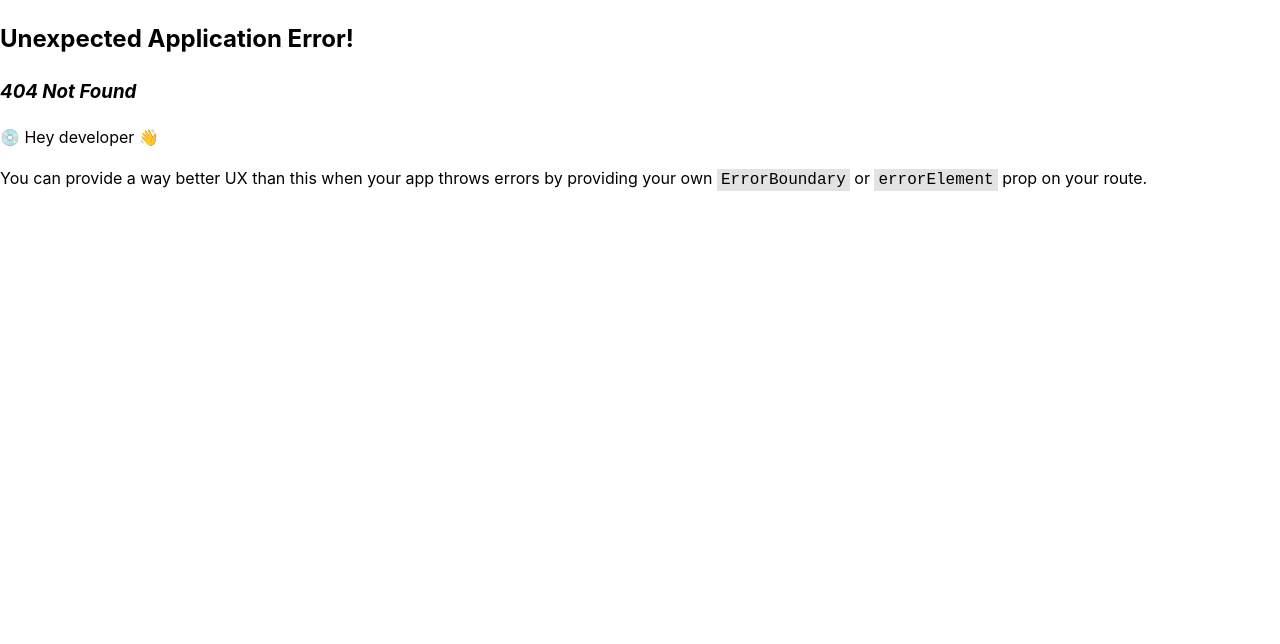
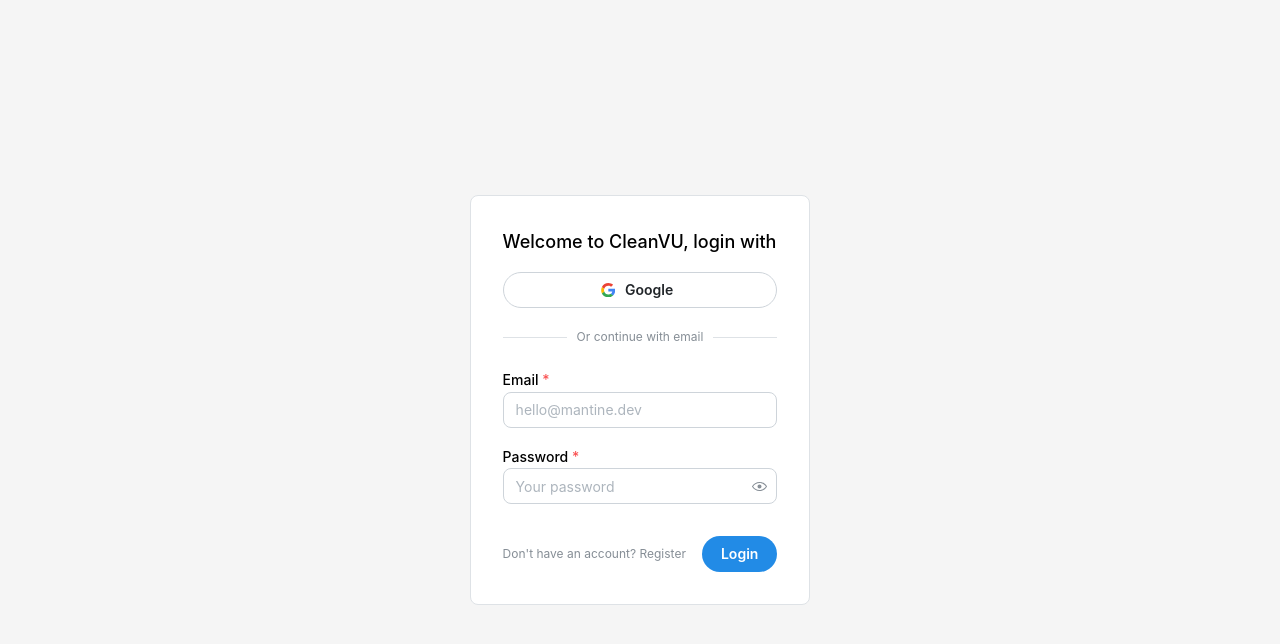
Before and after one commit to CleanVU/cleanvu-frontend, a React (Vite) app: page /auth in a window 1280 px wide. Before the commit this address had no page. Shown: the top 644 px of the page. Built offline with nearby package versions, Linux system fonts and the light colour scheme.

Commit message:
Auth page UI

```diff
--- a/package.json
+++ b/package.json
@@ -14,7 +14,7 @@
     "@fortawesome/free-solid-svg-icons": "^6.5.1",
     "@fortawesome/react-fontawesome": "^0.2.0",
     "@mantine/core": "^7.4.2",
-    "@mantine/form": "^7.4.2",
+    "@mantine/form": "^7.5.2",
     "@mantine/hooks": "^7.4.2",
     "@tanstack/react-query": "^5.17.19",
     "axios": "^1.6.5",
--- /dev/null
+++ b/src/components/GoogleButton/GoogleButton.tsx
@@ -0,0 +1,38 @@
+import { Button, ButtonProps } from "@mantine/core";
+
+const GoogleIcon = (props: React.ComponentPropsWithoutRef<"svg">) => {
+  return (
+    <svg
+      xmlns="http://www.w3.org/2000/svg"
+      preserveAspectRatio="xMidYMid"
+      viewBox="0 0 256 262"
+      style={{ width: "0.9rem", height: "0.9rem" }}
+      {...props}
+    >
+      <path
+        fill="#4285F4"
+        d="M255.878 133.451c0-10.734-.871-18.567-2.756-26.69H130.55v48.448h71.947c-1.45 12.04-9.283 30.172-26.69 42.356l-.244 1.622 38.755 30.023 2.685.268c24.659-22.774 38.875-56.282 38.875-96.027"
+      />
+      <path
+        fill="#34A853"
+        d="M130.55 261.1c35.248 0 64.839-11.605 86.453-31.622l-41.196-31.913c-11.024 7.688-25.82 13.055-45.257 13.055-34.523 0-63.824-22.773-74.269-54.25l-1.531.13-40.298 31.187-.527 1.465C35.393 231.798 79.49 261.1 130.55 261.1"
+      />
+      <path
+        fill="#FBBC05"
+        d="M56.281 156.37c-2.756-8.123-4.351-16.827-4.351-25.82 0-8.994 1.595-17.697 4.206-25.82l-.073-1.73L15.26 71.312l-1.335.635C5.077 89.644 0 109.517 0 130.55s5.077 40.905 13.925 58.602l42.356-32.782"
+      />
+      <path
+        fill="#EB4335"
+        d="M130.55 50.479c24.514 0 41.05 10.589 50.479 19.438l36.844-35.974C195.245 12.91 165.798 0 130.55 0 79.49 0 35.393 29.301 13.925 71.947l42.211 32.783c10.59-31.477 39.891-54.251 74.414-54.251"
+      />
+    </svg>
+  );
+};
+
+const GoogleButton = (
+  props: ButtonProps & React.ComponentPropsWithoutRef<"button">,
+) => {
+  return <Button leftSection={<GoogleIcon />} variant="default" {...props} />;
+};
+
+export default GoogleButton;
--- /dev/null
+++ b/src/pages/AuthPage/AuthPage.module.css
@@ -0,0 +1,8 @@
+.pageContainer {
+  display: flex;
+  flex-direction: column;
+  align-items: center;
+  justify-content: center;
+  height: 100vh;
+  background-color: #f5f5f5;
+}
--- /dev/null
+++ b/src/pages/AuthPage/AuthPage.tsx
@@ -0,0 +1,152 @@
+import {
+  Paper,
+  Group,
+  Divider,
+  Stack,
+  TextInput,
+  PasswordInput,
+  Checkbox,
+  Anchor,
+  Button,
+  Text,
+} from "@mantine/core";
+import { useToggle, upperFirst } from "@mantine/hooks";
+import { useForm } from "@mantine/form";
+import GoogleButton from "../../components/GoogleButton/GoogleButton";
+import styles from "./AuthPage.module.css";
+
+const AuthPage = () => {
+  const [type, toggle] = useToggle(["login", "register"]);
+  const form: any = useForm({
+    initialValues: {
+      email: "",
+      name: "",
+      password: "",
+      confirmPassword: "",
+      terms: true,
+    },
+
+    validate: {
+      email: (val) => (/^\S+@\S+$/.test(val) ? null : "Invalid email"),
+      password: (val) =>
+        val.length <= 6
+          ? "Password should include at least 6 characters"
+          : null,
+      confirmPassword: (val) =>
+        val === form.values.password ? null : "Passwords do not match",
+    },
+  });
+
+  const onSubmit = () => {
+    console.log(form.values);
+  };
+
+  return (
+    <div className={styles.pageContainer}>
+      <Paper radius="md" p="xl" withBorder>
+        <Text size="lg" fw={500}>
+          Welcome to CleanVU, {type} with
+        </Text>
+
+        <Group grow mb="md" mt="md">
+          <GoogleButton radius="xl">Google</GoogleButton>
+        </Group>
+
+        <Divider
+          label="Or continue with email"
+          labelPosition="center"
+          my="lg"
+        />
+
+        <form onSubmit={onSubmit}>
+          <Stack>
+            {type === "register" && (
+              <TextInput
+                label="Name"
+                placeholder="Your name"
+                value={form.values.name}
+                onChange={(event) =>
+                  form.setFieldValue("name", event.currentTarget.value)
+                }
+                radius="md"
+              />
+            )}
+
+            <TextInput
+              required
+              label="Email"
+              placeholder="hello@mantine.dev"
+              value={form.values.email}
+              onChange={(event) =>
+                form.setFieldValue("email", event.currentTarget.value)
+              }
+              error={form.errors.email && "Invalid email"}
+              radius="md"
+            />
+
+            <PasswordInput
+              required
+              label="Password"
+              placeholder="Your password"
+              value={form.values.password}
+              onChange={(event) =>
+                form.setFieldValue("password", event.currentTarget.value)
+              }
+              error={
+                form.errors.password &&
+                "Password should include at least 6 characters"
+              }
+              radius="md"
+            />
+
+            {type === "register" && (
+              <PasswordInput
+                required
+                label="Confirm password"
+                placeholder="Confirm your password"
+                value={form.values.confirmPassword}
+                onChange={(event) =>
+                  form.setFieldValue(
+                    "confirmPassword",
+                    event.currentTarget.value,
+                  )
+                }
+                error={form.errors.confirmPassword && "Passwords do not match"}
+                radius="md"
+              />
+            )}
+
+            {type === "register" && (
+              <Checkbox
+                label="I accept terms and conditions"
+                checked={form.values.terms}
+                onChange={(event) =>
+                  form.setFieldValue("terms", event.currentTarget.checked)
+                }
+              />
+            )}
+          </Stack>
+
+          <Group justify="space-between" mt="xl">
+            <Anchor
+              component="button"
+              type="button"
+              c="dimmed"
+              onClick={() => toggle()}
+              size="xs"
+            >
+              {type === "register"
+                ? "Already have an account? Login"
+                : "Don't have an account? Register"}
+            </Anchor>
+            <Button type="submit" radius="xl">
+              {upperFirst(type)}
+            </Button>
+          </Group>
+        </form>
+      </Paper>
+    </div>
+  );
+};
+
+export default AuthPage;
--- a/src/router/router.tsx
+++ b/src/router/router.tsx
@@ -4,6 +4,7 @@ import {
   createBrowserRouter,
 } from "react-router-dom";
 import App from "../layout/App";
+import AuthPage from "../pages/AuthPage/AuthPage";
 
 const router = createBrowserRouter([
   {
@@ -15,6 +16,10 @@ const router = createBrowserRouter([
       { path: "/requests", element: <div>About</div> },
     ],
   },
+  {
+    path: "/auth",
+    element: <AuthPage />,
+  },
 ]);
 
 const Router = () => <RouterProvider router={router} />;
```
Also changed, not shown: 2 other files (tests, documents, lock files or other folders).
